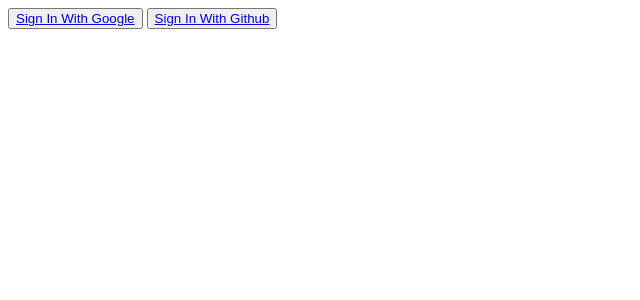
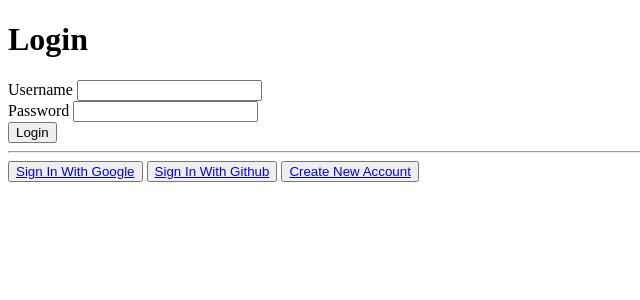
Before and after one commit to MohammedRakib/My-Reading-Room, a Django app: page / in a window 1280 px wide. Shown: the top 300 px of the page, without its empty margins (0-640 px from the left). Run offline with Django 3.2, Linux system fonts and the light colour scheme; some libraries are stand-ins or nearby versions.

Commit message:
signup, login, logout for user implemented

```diff
--- a/Reading_Room-project/Reading_Room/settings.py
+++ b/Reading_Room-project/Reading_Room/settings.py
@@ -50,7 +50,7 @@ INSTALLED_APPS = [
     'create_join_class'
 ]
 # ACCOUNT_DEFAULT_HTTP_PROTOCOL = 'https'
-# LOGIN_REDIRECT_URL = "/"
+# LOGIN_REDIRECT_URL = "classroom/"
 
 ACCOUNT_EMAIL_VERIFICATION = 'none'  # to stop github email verification
 SITE_ID = 1
--- /dev/null
+++ b/Reading_Room-project/create_join_class/templates/create_join_class/home_classroom.html
@@ -0,0 +1,5 @@
+<h2>Welcome {{ user }}</h2> <br>
+<form method="POST" action="{% url 'logout_user' %}">
+    {% csrf_token %}
+    <button type="submit">Logout</button>
+</form>
--- a/Reading_Room-project/create_join_class/templates/create_join_class/index.html
+++ b/Reading_Room-project/create_join_class/templates/create_join_class/index.html
@@ -7,9 +7,26 @@
 </head>
 <body>
 
+<h1>Login</h1>
+
+{% if error %}
+        {{ error }}
+{% endif %}
+<form method="POST">
+    {% csrf_token %}
+        <label for="username">Username</label>
+        <input type="text" name="username" id="username"><br>
+        <label for="password">Password</label>
+        <input type="password" name="password" id="password"><br>
+    <button type="submit"> Login </button><br>
+</form>
+<hr>
+
 <button><a href="{% provider_login_url "google" method="js_sdk" %}"> Sign In With Google </a></button>
 <button><a href="{% provider_login_url "github" method="js_sdk" %}"> Sign In With Github </a></button>
 {#<button><a href="{% provider_login_url "github" method="oauth2" %}"> Github Login </a></button>#}
+<button><a href="{% url 'signup_user' %}"> Create New Account </a></button>
+
 
 </body>
 </html>
--- a/Reading_Room-project/create_join_class/urls.py
+++ b/Reading_Room-project/create_join_class/urls.py
@@ -4,5 +4,8 @@ from . import views
 urlpatterns = [
 
     path('', views.index, name='index'),
+    path('signup/', views.signup_user, name='signup_user'),
+    path('logout/', views.logout_user, name='logout_user'),
+    path('accounts/profile/', views.home_classroom, name='home_classroom'),
 
 ]
--- a/Reading_Room-project/create_join_class/views.py
+++ b/Reading_Room-project/create_join_class/views.py
@@ -1,5 +1,53 @@
-from django.shortcuts import render
+from django.contrib.auth.decorators import login_required
+from django.shortcuts import render, redirect
+from django.contrib.auth.forms import UserCreationForm, AuthenticationForm
+from django.contrib.auth.models import User
+from django.db import IntegrityError
+from django.contrib.auth import login, logout, authenticate
 
 
 def index(request):
-    return render(request, 'create_join_class/index.html')
+    if request.method == 'GET':
+        return render(request, 'create_join_class/index.html', {'form': AuthenticationForm()})
+    else:
+        user = authenticate(request, username=request.POST['username'], password=request.POST['password'])
+        if user is None:
+            return render(request, 'create_join_class/index.html', {'form': AuthenticationForm(), 'error': 'Username '
+                                                                                                           'or '
+                                                                                                           'Password '
+                                                                                                           'is '
+                                                                                                           'incorrect'})
+        else:
+            login(request, user, backend='django.contrib.auth.backends.ModelBackend')
+            return redirect('home_classroom')
+
+
+def signup_user(request):
+    if request.method == "GET":
+        return render(request, 'create_join_class/signupuser.html', {'form': UserCreationForm()})
+    else:
+        if request.POST['password1'] == request.POST['password2']:
+            try:
+                user = User.objects.create_user(request.POST['username'], password=request.POST['password1'])
+                user.save()
+                login(request, user, backend='django.contrib.auth.backends.ModelBackend')
+                return redirect('home_classroom')
+            except IntegrityError:
+                return render(request, 'create_join_class/signupuser.html',
+                              {'form': UserCreationForm(), 'error': 'Username is '
+                                                                    'already taken!'})
+        else:
+            return render(request, 'create_join_class/signupuser.html',
+                          {'form': UserCreationForm(), 'error': 'Password did not '
+                                                                'match!'})
+
+
+@login_required
+def logout_user(request):
+    if request.method == 'POST':
+        logout(request)
+        return redirect('index')
+
+
+def home_classroom(request):
+    return render(request, 'create_join_class/home_classroom.html', {'user': request.user})
```
Also changed, not shown: Reading_Room-project/create_join_class/templates/create_join_class/signupuser.html (added, +17 -0 lines), Reading_Room-project/db.sqlite3.
